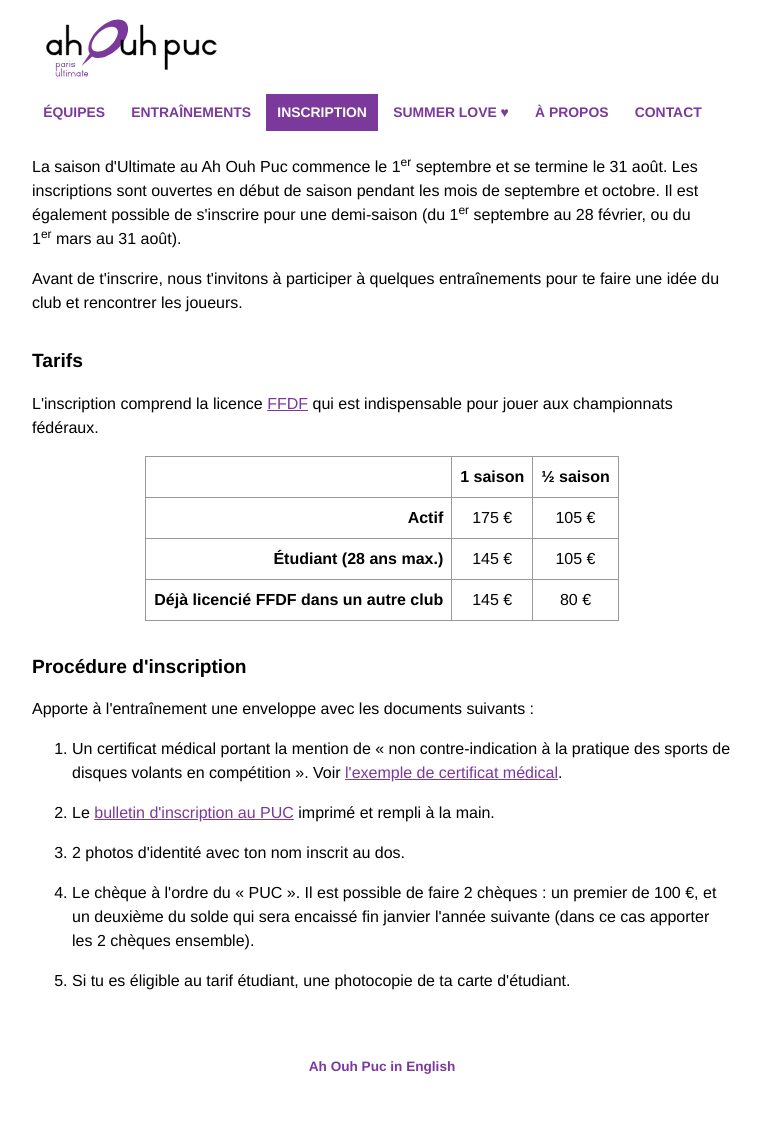
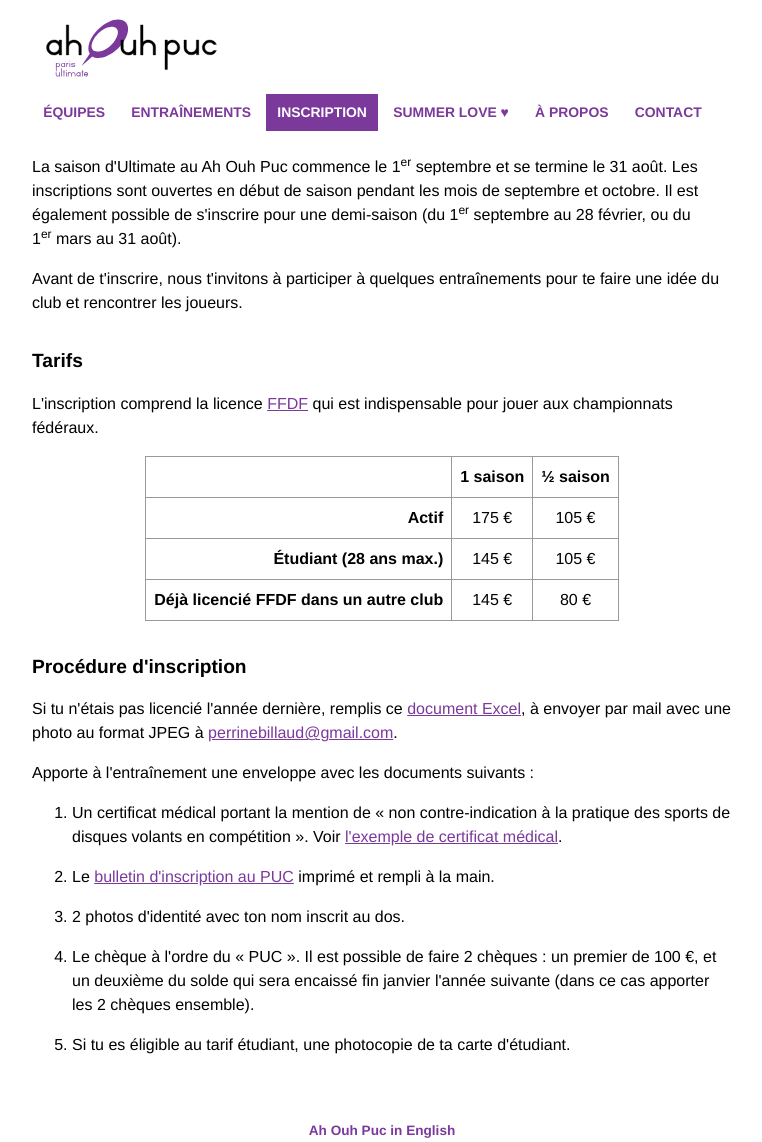
Before and after one commit to ahouhpuc/ahouhpuc.github.io, a Jekyll site: the page built from inscription.html, in a window 1280 px wide. Shown: the whole page, without its empty margins (258-1020 px from the left). Built offline with Jekyll 4.4.1, drawn with Linux system fonts in a browser that asks for light colours; before the commit the page ends 1078 px from its top, so only the background shows below that.

Commit message:
nouvelle-licence.xlsx

```diff
--- a/inscription.html
+++ b/inscription.html
@@ -36,6 +36,8 @@
 
 <h2>Procédure d'inscription</h2>
 
+<p>Si tu n'étais pas licencié l'année dernière, remplis ce <a href="nouvelle-licence.xlsx">document Excel</a>, à envoyer par mail avec une photo au format JPEG à <span id="obf"><script>document.getElementById("obf").innerHTML="<n uers=\"znvygb:creevarovyynhq@tznvy.pbz\" >creevarovyynhq@tznvy.pbz</n>".replace(/[a-zA-Z]/g,function(c){return String.fromCharCode((c<="Z"?90:122)>=(c=c.charCodeAt(0)+13)?c:c-26);});</script></span>.</p>
+
 <p>Apporte à l'entraînement une enveloppe avec les documents suivants :</p>
 
 <ol>
--- a/sign-up.html
+++ b/sign-up.html
@@ -37,6 +37,8 @@
 
 <h2>Sign-up procedure</h2>
 
+<p>If you're new to the club, complete this <a href="nouvelle-licence.xlsx">Excel spreadsheet</a> and send it with a JPEG photo of yourself to <span id="obf"><script>document.getElementById("obf").innerHTML="<n uers=\"znvygb:creevarovyynhq@tznvy.pbz\" >creevarovyynhq@tznvy.pbz</n>".replace(/[a-zA-Z]/g,function(c){return String.fromCharCode((c<="Z"?90:122)>=(c=c.charCodeAt(0)+13)?c:c-26);});</script></span>.</p>
+
 <p>Come to practice with the following documents in an enveloppe:</p>
 
 <ol>
```
Also changed, not shown: 1 other file.
